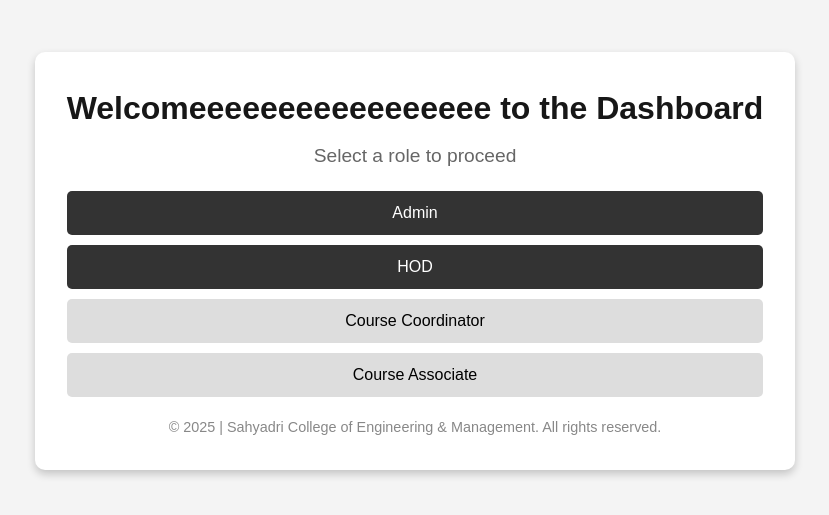
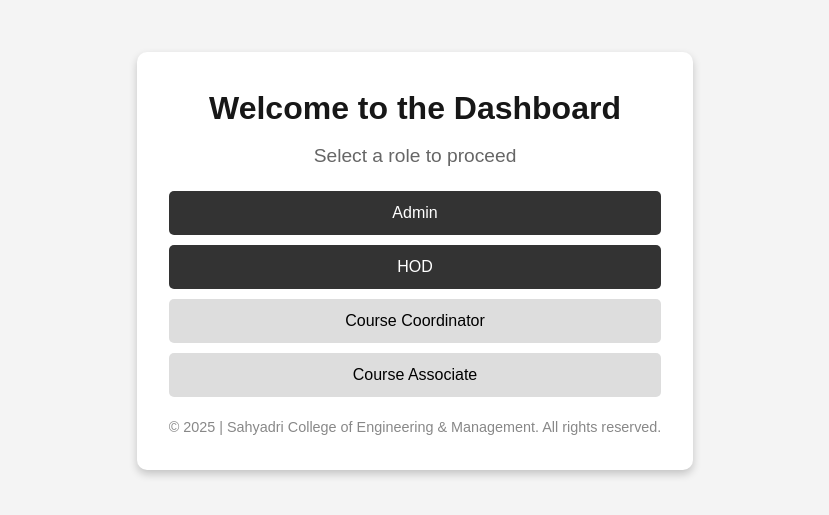
Before and after one commit to JnaneshwariRaoB/OBE, a Next.js app in the folder frontend/: page / in a window 1280 px wide. Shown: the part 139-654 px from the top of the page, without its empty margins (225-1054 px from the left). Built offline with nearby package versions, Linux system fonts and the light colour scheme.

Commit message:
Update page.js

```diff
--- a/frontend/app/page.js
+++ b/frontend/app/page.js
@@ -9,7 +9,7 @@ export default function Home() {
   return (
     <div className="dashboard-container">
       <div className="dashboard-content">
-        <h1 className="dashboard-title">Welcomeeeeeeeeeeeeeeeee to the Dashboard</h1>
+        <h1 className="dashboard-title">Welcome to the Dashboard</h1>
         <p className="dashboard-subtitle">Select a role to proceed</p>
 
         <div className="dashboard-buttons">
```
